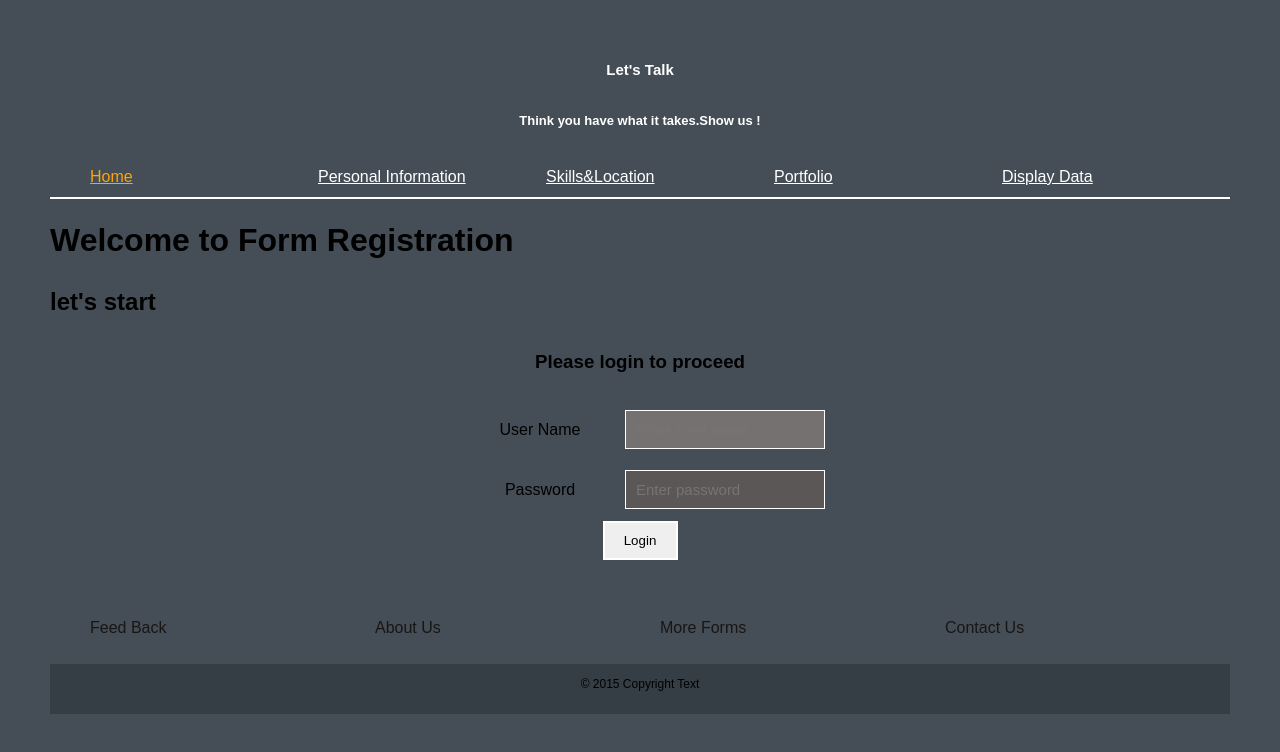
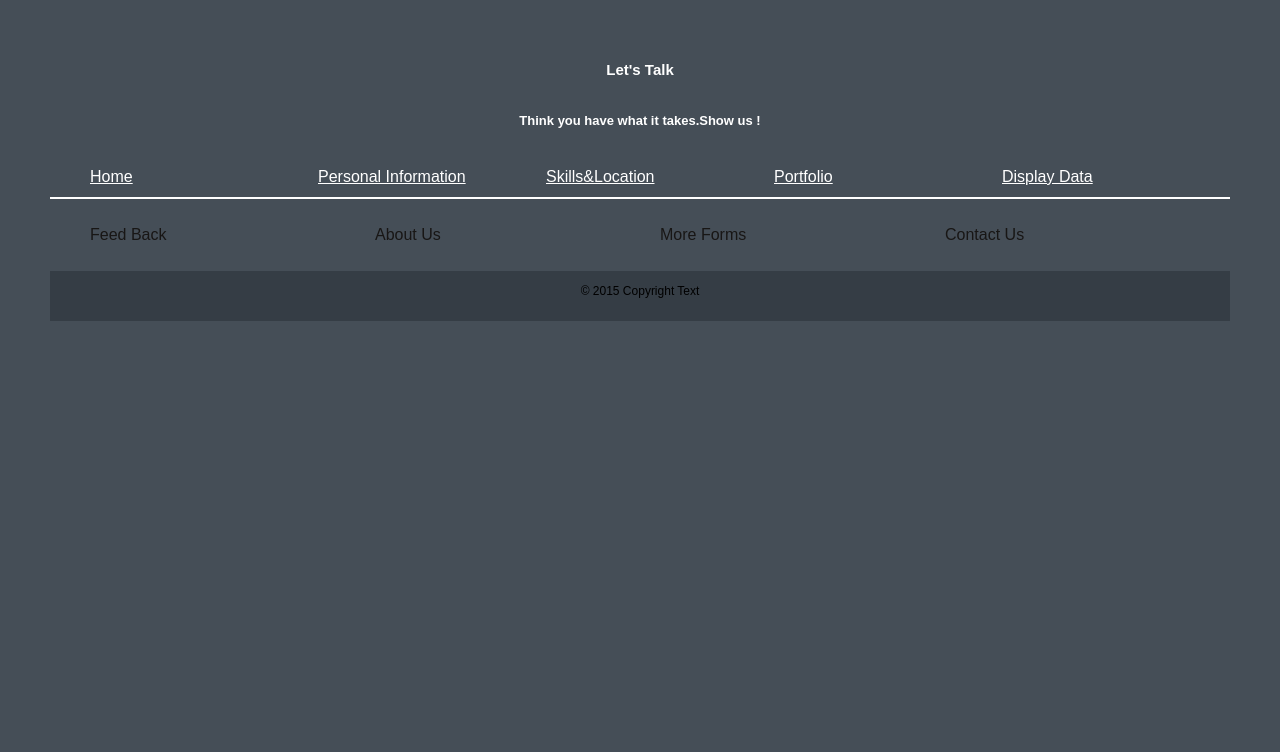
Before and after one commit to packiasheelav/my-react-router-form-app, a React (Create React App) app: page /Home in a window 1280 px wide. Shown: the top 752 px of the page. Built offline with nearby package versions, Linux system fonts and the light colour scheme; the HTML template or start-up script is replaced by a standard one.

Commit message:
changed Router to hashrouter

```diff
--- a/src/component/Home.js
+++ b/src/component/Home.js
@@ -2,44 +2,8 @@ import React from 'react';
 
 const home=(props)=>{
     return(
-        <div className={props.validate.username && props.data.isTouched.username ? 'invalid' : ''} >
-        <h1>Welcome to Form Registration </h1>
-        <h2>let's start</h2>
-        <form className='loginPage' onSubmit={props.handleSubmit} >
-        <h3>Please login to proceed</h3>
-        <div>
-        <label className='labelforLogin'>User Name</label>
-        <input className='userName'
-        type='text'
-        placeholder='Enter User name'
-        name='username'
-        value={props.data.username}
-        onChange={props.change}
-        onBlur={props.handleBlurEvent}
-        />
-        {props.data.isTouched.username && props.validate.username && (<span className="err-msg">{props.validate.username} </span>
-					)}
-        </div>
-
-<div>
-        <label className='labelforLogin'>Password</label>
-        <input className='password '
-        type='text'
-         placeholder='Enter password'
-         name='password'
-         value={props.data.password}
-         onChange={props.change}
-         onBlur={props.handleBlurEvent}
-         />
-           {props.data.isTouched.password &&
-					props.validate.password && (
-						<span className="err-msg">{props.validate.password} </span>
-                    )}
-                    </div>
-
-
-        <button className='loginButton' type='submit'  >Login</button>
-        </form>
+       <div>
+           Welcome to Home Page
         </div>
     )
 }
--- a/src/component/NavBarComponent.js
+++ b/src/component/NavBarComponent.js
@@ -7,6 +7,7 @@ import Display from './Display';
 
 import {
   BrowserRouter as Router,
+  HashRouter,
   NavLink,
   Route,
   Switch,
@@ -15,7 +16,7 @@ import {
 const NavBarComponent = (props) => {
   return (
     <div >
-      <Router basename={process.env.PUBLIC_URL}>
+      <HashRouter>
         <div className="container">
         <ul className="header">
 
@@ -27,14 +28,14 @@ const NavBarComponent = (props) => {
 
            </ul>
             <Switch>
-            <Route exact path={process.env.PUBLIC_URL + '/Home'} render={()=>(<Home data={props.data} change={props.change} handleSubmit={props.handleSubmit} validate={props.validate} handleBlurEvent={props.handleBlurEvent}/>)}/>
-            <Route exact path={process.env.PUBLIC_URL + '/Personal_Information'} render={()=>(<PersonalInfo data={props.data} change={props.change} validate={props.validate} handleBlurEvent={props.handleBlurEvent}/>)}/>
-            <Route exact path={process.env.PUBLIC_URL + '/SkillsLocation'} render={()=>(<SkillsLocation data={props.data} change={props.change} validate={props.validate} handleCheckBox={props.handleCheckBox}/> )}/>
-            <Route exact path={process.env.PUBLIC_URL + '/Portfolio'} render={()=>(<Portfolio data={props.data} change={props.change} validate={props.validate} handleBlurEvent={props.handleBlurEvent}/>)} />
-            <Route exact path={process.env.PUBLIC_URL + '/Display'} render={()=>(<Display data={props.data} displayMessage={props.displayMessage}/>)} />
+            <Route exact path='/Home' render={()=>(<Home data={props.data} change={props.change} handleSubmit={props.handleSubmit} validate={props.validate} handleBlurEvent={props.handleBlurEvent}/>)}/>
+            <Route exact path='/Personal_Information' render={()=>(<PersonalInfo data={props.data} change={props.change} validate={props.validate} handleBlurEvent={props.handleBlurEvent}/>)}/>
+            <Route exact path='/SkillsLocation' render={()=>(<SkillsLocation data={props.data} change={props.change} validate={props.validate} handleCheckBox={props.handleCheckBox}/> )}/>
+            <Route exact path='/Portfolio' render={()=>(<Portfolio data={props.data} change={props.change} validate={props.validate} handleBlurEvent={props.handleBlurEvent}/>)} />
+            <Route exact path= '/Display' render={()=>(<Display data={props.data} displayMessage={props.displayMessage}/>)} />
           </Switch>
         </div>
-      </Router>
+      </HashRouter>
     </div>
   );
 };
```
